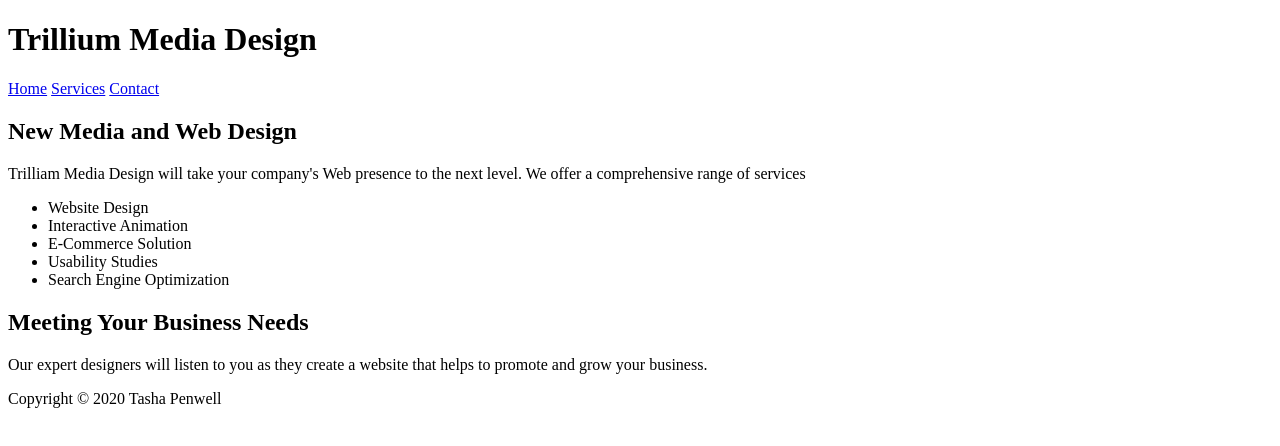
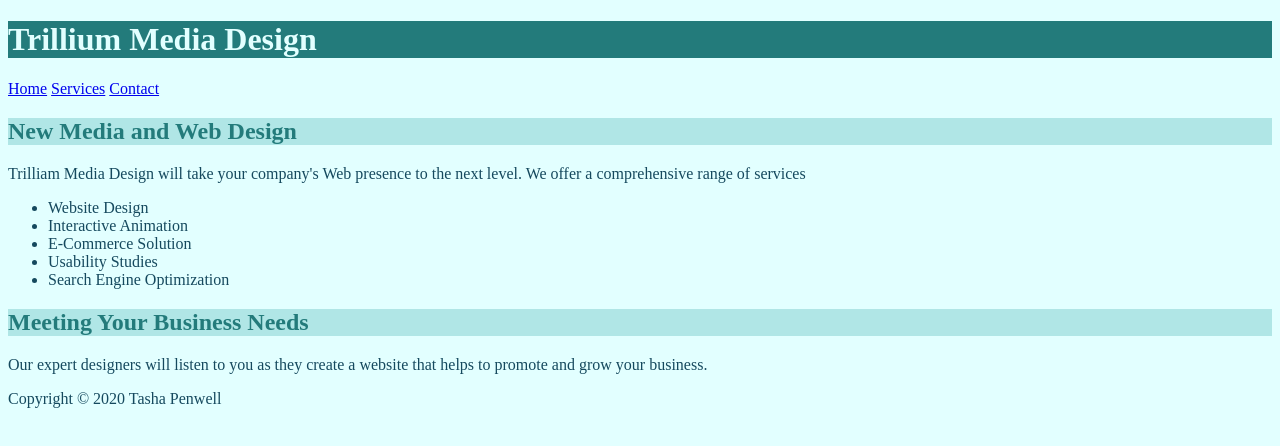
Before and after one commit to TashaPenwellWSCC/Chapter3HOP, a plain HTML site: page embedded.html in a window 1280 px wide. Drawn offline with Linux system fonts and the light colour scheme.

Commit message:
added embedded styles

```diff
--- a/embedded.html
+++ b/embedded.html
@@ -4,6 +4,18 @@
     <meta charset="UTF-8">
     <meta name="viewport" content="width=device-width, initial-scale=1.0">
     <title>Document</title>
+    <style>
+        body {
+            background-color: #E2FFFF; color: #15495E;
+            }
+
+        h1 {
+            background-color: #237b7b; color: #E2FFFF;
+            }
+        h2 {
+            background-color: #B0E6E6; color: #237B7B;
+        }
+    </style>
 </head>
 <body>
 
```
